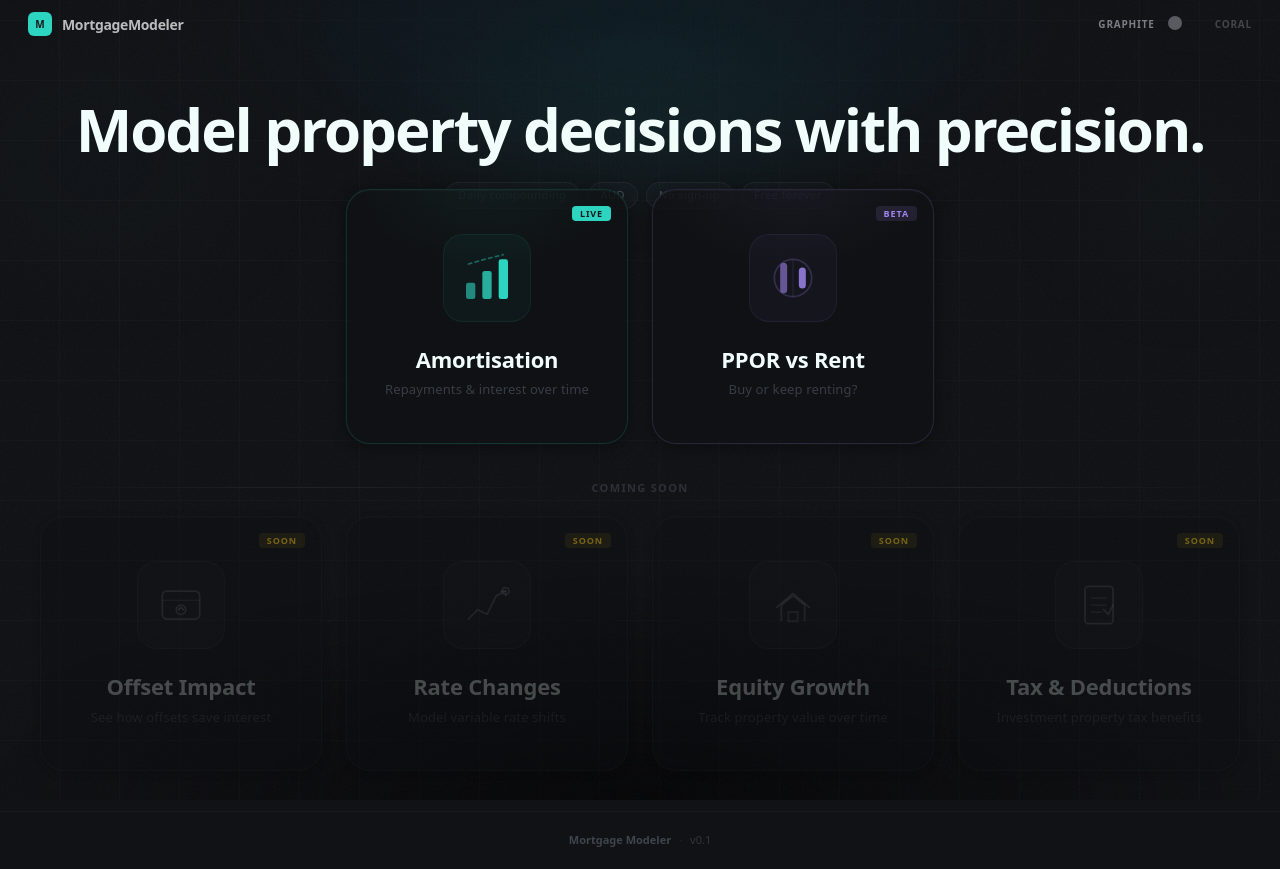
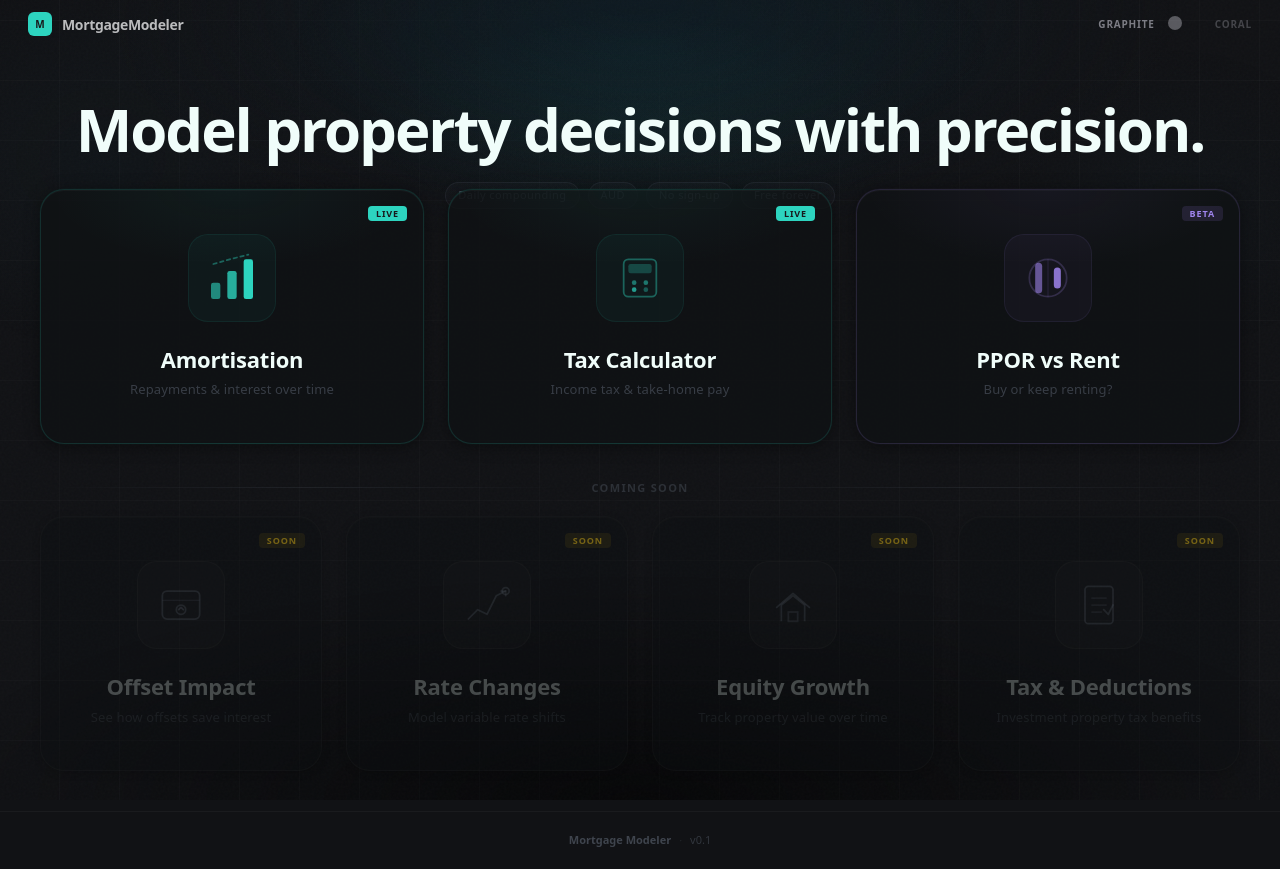
Before and after one commit to jordanlbf/MortgageModeler, a Next.js app in the folder frontend/: page / in a window 1280 px wide. Built offline with nearby package versions, Linux system fonts and the light colour scheme.

Commit message:
feat(frontend): add Tax Calculator to homepage with route placeholder

```diff
--- a/frontend/src/app/home.css
+++ b/frontend/src/app/home.css
@@ -128,16 +128,12 @@
   max-width: 1300px;
   margin-bottom: 36px;
   display: grid;
-  grid-template-columns: repeat(4, 1fr);
+  grid-template-columns: repeat(3, 1fr);
   gap: 24px;
 }
 
 .home-featured .home-card-link {
   width: 100%;
-}
-
-.home-featured > :first-child {
-  grid-column: 2;
 }
 
 /* ── Section divider ──────────────────────────────── */
@@ -566,9 +562,6 @@
     gap: 14px;
   }
 
-  .home-featured > :first-child {
-    grid-column: auto;
-  }
 }
 
 /* Small tablet — ≤ 680px */
--- a/frontend/src/app/page.tsx
+++ b/frontend/src/app/page.tsx
@@ -13,6 +13,16 @@ const icons: Record<string, React.ReactNode> = {
       <rect x="20" y="18" width="8" height="24" rx="2" fill={mix(t.accent, 80)} />
       <rect x="34" y="8" width="8" height="34" rx="2" fill={t.accent} />
       <path d="M8 12L22 8L38 4" stroke={mix(t.accent, 40)} strokeWidth="1.5" strokeLinecap="round" strokeDasharray="3 3" />
+    </svg>
+  ),
+  tax: (
+    <svg width="48" height="48" viewBox="0 0 48 48" fill="none">
+      <rect x="10" y="8" width="28" height="32" rx="4" stroke={mix(t.accent, 40)} strokeWidth="1.5" />
+      <rect x="14" y="12" width="20" height="8" rx="2" fill={mix(t.accent, 25)} />
+      <circle cx="19" cy="28" r="2" fill={mix(t.accent, 50)} />
+      <circle cx="29" cy="28" r="2" fill={mix(t.accent, 50)} />
+      <circle cx="19" cy="34" r="2" fill={mix(t.accent, 70)} />
+      <circle cx="29" cy="34" r="2" fill={mix(t.accent, 35)} />
     </svg>
   ),
   "ppor-vs-rent": (
--- /dev/null
+++ b/frontend/src/app/tax/page.tsx
@@ -0,0 +1,7 @@
+export default function TaxPage() {
+  return (
+    <div className="min-h-screen flex items-center justify-center text-muted/30">
+      Tax Calculator — coming next
+    </div>
+  );
+}
--- a/frontend/src/lib/constants.ts
+++ b/frontend/src/lib/constants.ts
@@ -43,6 +43,7 @@ export interface Tool {
 
 export const TOOLS: Tool[] = [
   { id: "amortisation", title: "Amortisation", desc: "Repayments & interest over time", icon: "📊", active: true },
+  { id: "tax", title: "Tax Calculator", desc: "Income tax & take-home pay", icon: "🧮", active: true },
   { id: "ppor-vs-rent", title: "PPOR vs Rent", desc: "Buy or keep renting?", icon: "⚖️", active: true, badge: "Beta" },
   { id: "offset-impact", title: "Offset Impact", desc: "See how offsets save interest", icon: "🏦", active: false },
   { id: "rate-changes", title: "Rate Changes", desc: "Model variable rate shifts", icon: "📈", active: false },
```
